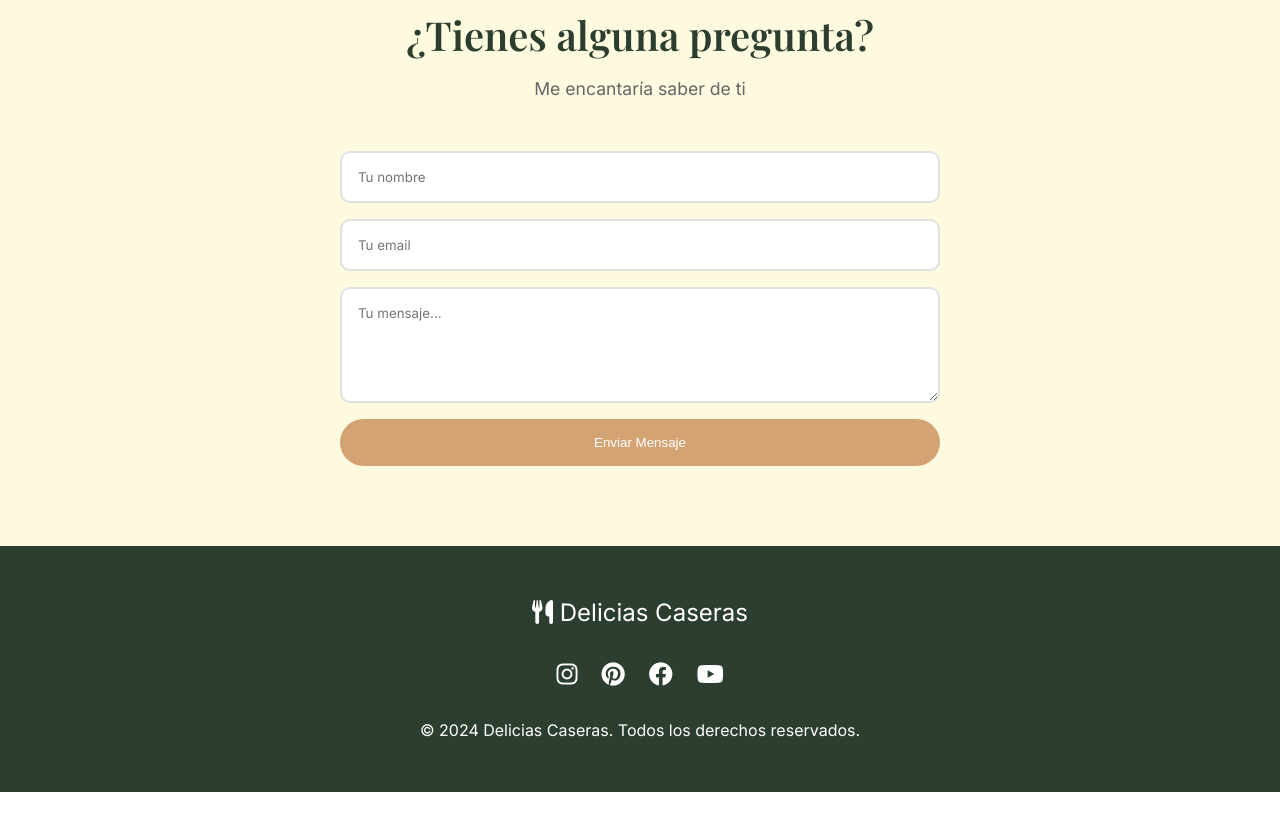
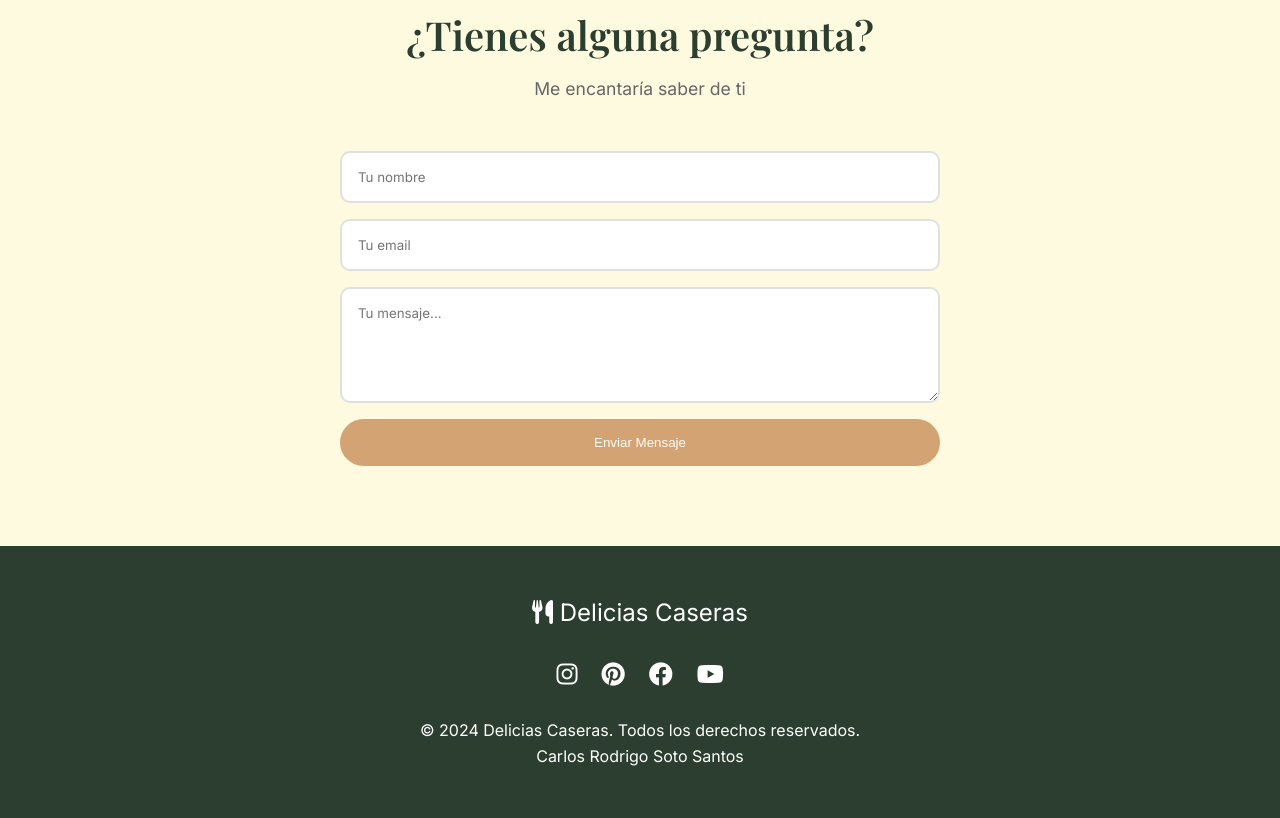
Before and after one commit to rodrigaitor/BlogGastronomico.1, a plain HTML site: page index.html in a window 1280 px wide. Shown: the part 2220-3038 px from the top of the page. Before the commit the page ends 3012 px from the top, so only its background shows below. Drawn offline with nearby package versions, Linux system fonts and the light colour scheme; files whose address does not match are found by name.

Commit message:
Update index.html

```diff
--- a/index.html
+++ b/index.html
@@ -151,6 +151,7 @@
                     <a href="#"><i class="fab fa-youtube"></i></a>
                 </div>
                 <p>&copy; 2024 Delicias Caseras. Todos los derechos reservados.</p>
+                     <p>Carlos Rodrigo Soto Santos</p>
             </div>
         </div>
     </footer>
@@ -160,6 +161,7 @@
         <div class="modal-content">
             <span class="close-modal">&times;</span>
             <div id="modalContent"></div>
+
         </div>
     </div>
 
```
